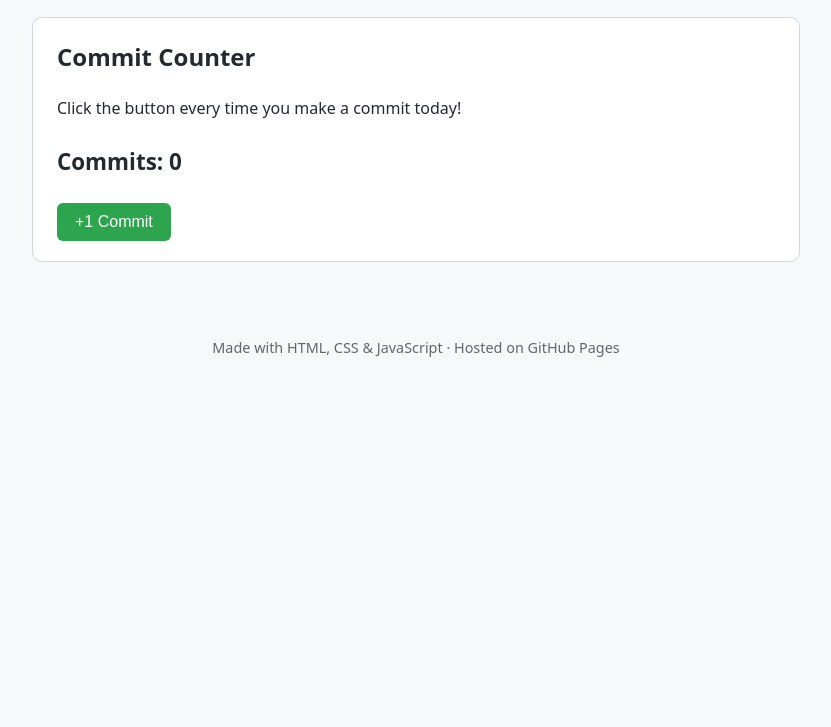
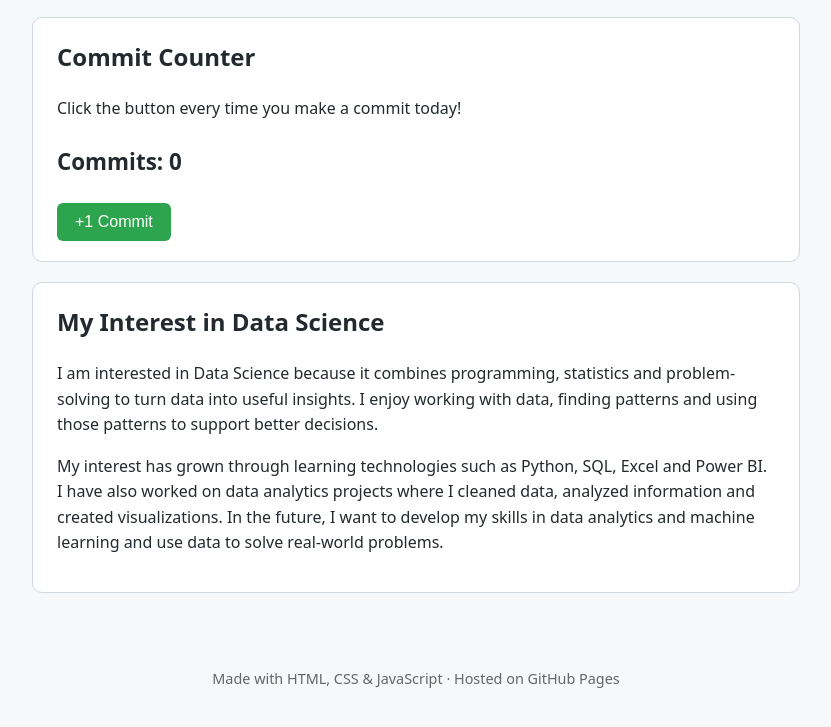
Before and after one commit to Whatsuf148/bitm_web, a plain HTML site: page index.html in a window 1280 px wide. Shown: the part 938-1665 px from the top of the page, without its empty margins (224-1055 px from the left). Before the commit the page ends 1335 px from the top, so only its background shows below. Drawn offline with Linux system fonts and the light colour scheme.

Commit message:
data added

```diff
--- a/index.html
+++ b/index.html
@@ -44,6 +44,24 @@
       <p class="count">Commits: <span id="count">0</span></p>
       <button id="commitBtn">+1 Commit</button>
     </section>
+    <section id="data-science-interest">
+    <h2>My Interest in Data Science</h2>
+
+    <p>
+        I am interested in Data Science because it combines programming,
+        statistics and problem-solving to turn data into useful insights.
+        I enjoy working with data, finding patterns and using those patterns
+        to support better decisions.
+    </p>
+
+    <p>
+        My interest has grown through learning technologies such as Python,
+        SQL, Excel and Power BI. I have also worked on data analytics projects
+        where I cleaned data, analyzed information and created visualizations.
+        In the future, I want to develop my skills in data analytics and
+        machine learning and use data to solve real-world problems.
+    </p>
+</section>
   </main>
 
   <footer>
```
Also changed, not shown: pratice.txt (added).
